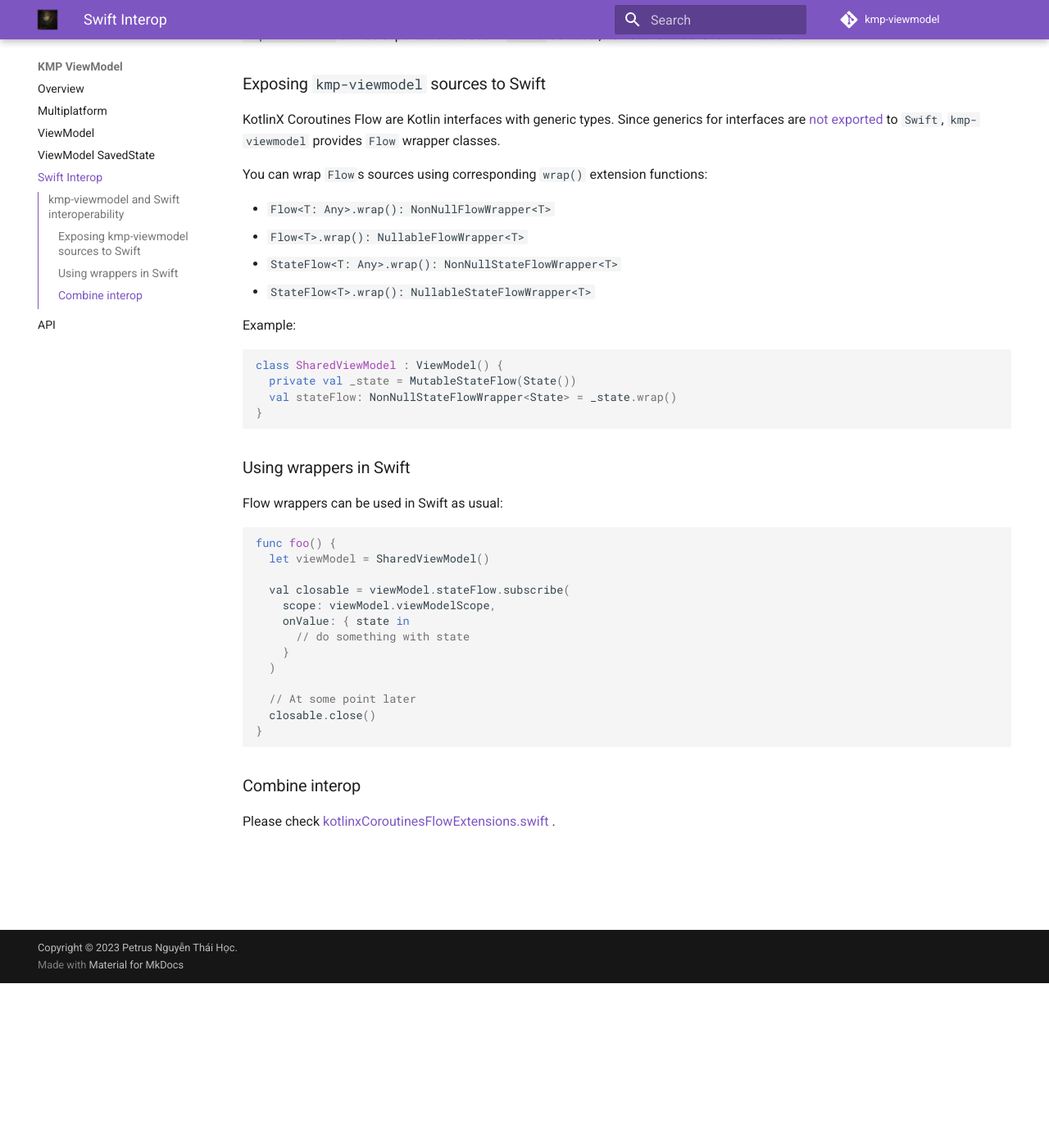
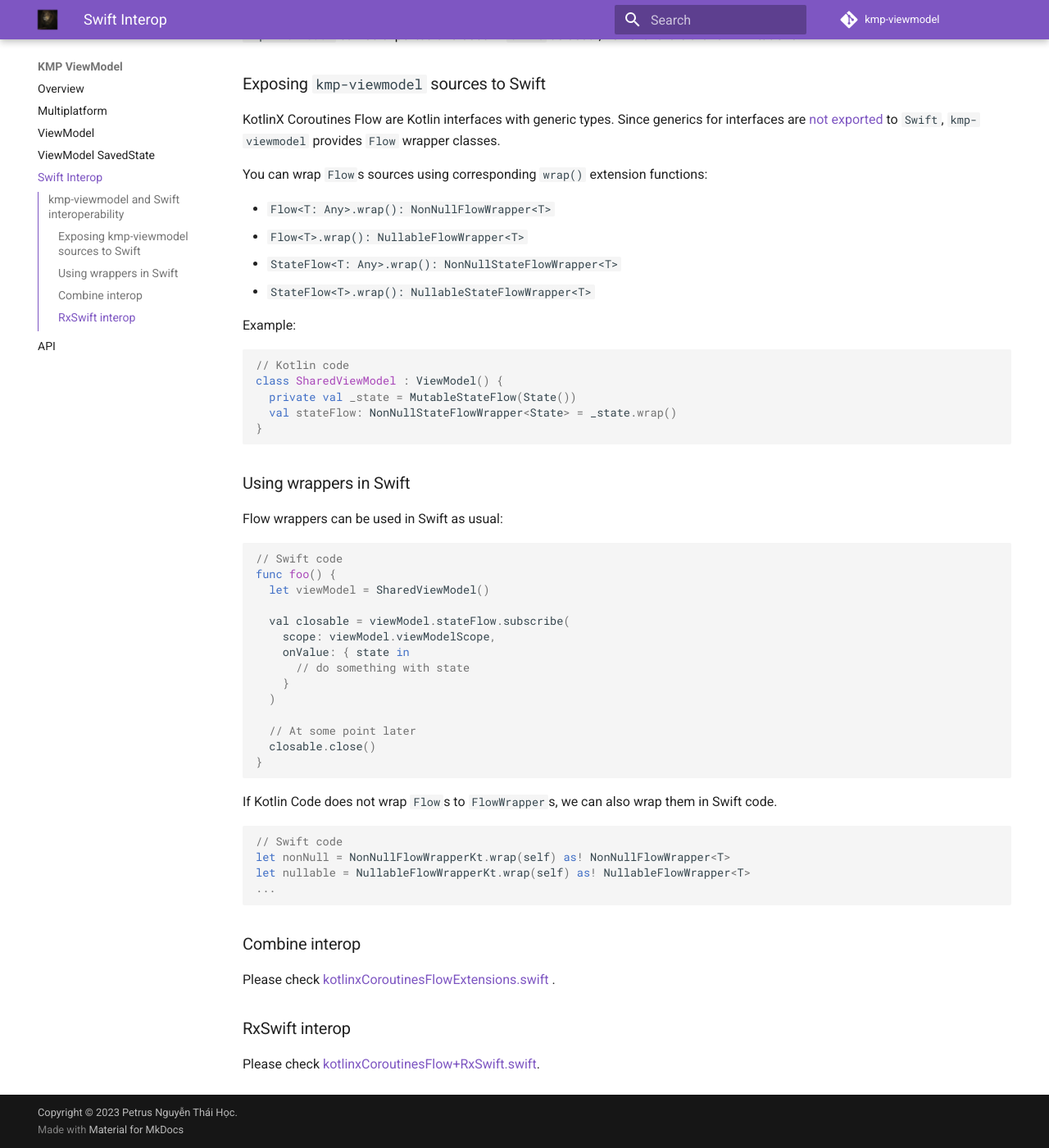
Before and after one commit to hoc081098/kmp-viewmodel, an MkDocs documentation site: the page built from docs/swift-interop.md, in a window 1280 px wide and 1400 px high, scrolled down 201 px. Shown: the whole window at 82% size. Built offline with MkDocs 1.6.1 and Material for MkDocs 9.7.7, drawn with Linux system fonts in a browser that asks for light colours; comment, search, counter and statistics services are not loaded.

Commit message:
Update swift-interop.md

````diff
--- a/docs/swift-interop.md
+++ b/docs/swift-interop.md
@@ -20,6 +20,7 @@ You can wrap `Flow`s sources using corresponding `wrap()` extension functions:
 Example:
 
 ```kotlin
+// Kotlin code
 class SharedViewModel : ViewModel() {
   private val _state = MutableStateFlow(State())
   val stateFlow: NonNullStateFlowWrapper<State> = _state.wrap()
@@ -31,6 +32,7 @@ class SharedViewModel : ViewModel() {
 Flow wrappers can be used in Swift as usual:
 
 ```Swift
+// Swift code
 func foo() {
   let viewModel = SharedViewModel()
 
@@ -46,8 +48,22 @@ func foo() {
 }
 ```
 
+If Kotlin Code does not wrap `Flow`s to `FlowWrapper`s, we can also wrap them in Swift code.
+
+```Swift
+// Swift code
+let nonNull = NonNullFlowWrapperKt.wrap(self) as! NonNullFlowWrapper<T>
+let nullable = NullableFlowWrapperKt.wrap(self) as! NullableFlowWrapper<T>
+...
+```
+
 ### Combine interop
 
 Please
 check [kotlinxCoroutinesFlowExtensions.swift](https://github.com/hoc081098/kmp-viewmodel/blob/master/sample/iosApp/iosApp/Utils/kotlinxCoroutinesFlowExtensions.swift)
 .
+
+### RxSwift interop
+
+Please
+check [kotlinxCoroutinesFlow+RxSwift.swift](https://github.com/hoc081098/kmp-viewmodel/blob/master/sample/iosApp/iosApp-RxSwift/Utils/kotlinxCoroutinesFlow%2BRxSwift.swift).
````
